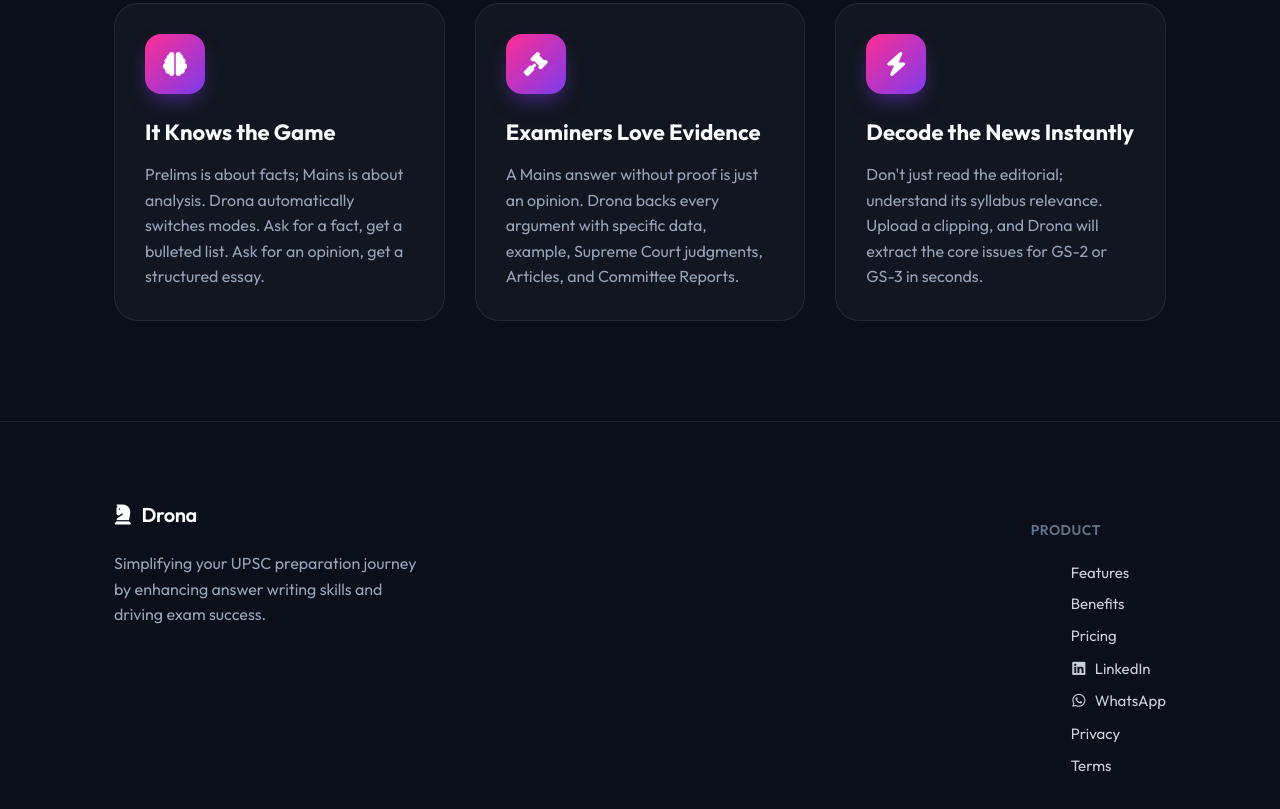
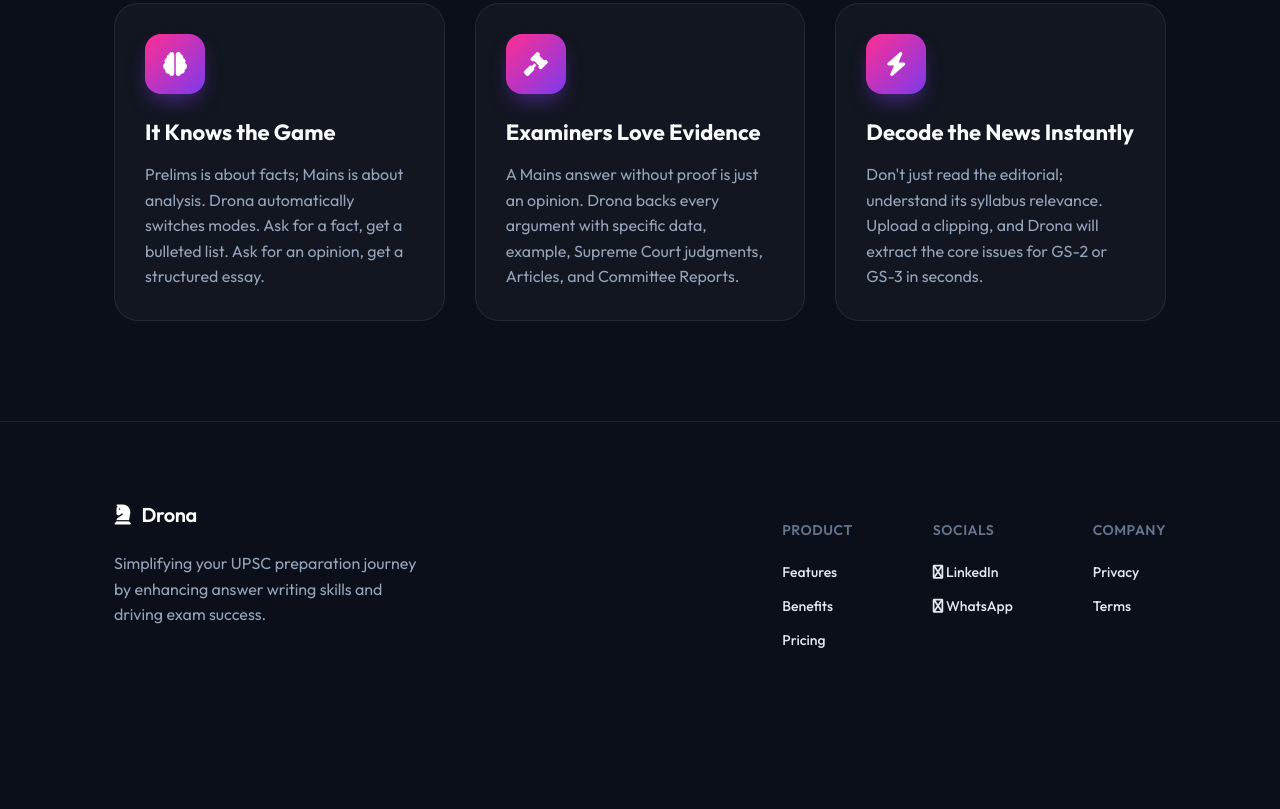
Before and after one commit to abhijeetsachan/drona-ai-mentor, a website: page index.html in a window 1280 px wide. Shown: the part 1793-2602 px from the top of the page. After the commit the page ends 2522 px from the top, so only its background shows below. Drawn offline with Linux system fonts and the light colour scheme.

Commit message:
Update index.html

```diff
--- a/index.html
+++ b/index.html
@@ -215,30 +215,35 @@
                 <div class="footer-links-grid">
                     <div class="footer-col">
                         <h4>Product</h4>
-                        <ul class="footer-column">
-    <li><a href="#">Features</a></li>
-    <li><a href="#">Benefits</a></li>
-    <li><a href="#">Pricing</a></li>
+                        <ul class="footer-list">
+                            <li><a href="#features">Features</a></li>
+                            <li><a href="#benefits">Benefits</a></li>
+                            <li><a href="#pricing">Pricing</a></li>
                         </ul>
-
-<ul class="footer-column">
+                    </div>
+                    <div class="footer-col">
+                        <h4>Socials</h4>
+                        <ul class="footer-list">
                             <li>
     <a href="https://www.linkedin.com/in/abhijeet-singh-85586710a/" target="_blank">
-            <i class="fa-brands fa-linkedin"></i> LinkedIn
+        <i class="fa fa-linkedin"></i> LinkedIn
     </a>
 </li>
+
 <li>
     <a href="https://wa.me/919454899809" target="_blank">
-            <i class="fa-brands fa-whatsapp"></i> WhatsApp
+        <i class="fa fa-whatsapp"></i> WhatsApp
     </a>
 </li>
+
                         </ul>
-
-<ul class="footer-column">
+                    </div>
+                    <div class="footer-col">
+                        <h4>Company</h4>
+                        <ul class="footer-list">
                             <li><a href="#">Privacy</a></li>
                             <li><a href="#">Terms</a></li>
                         </ul>
-
                     </div>
                 </div>
             </div>
```
Lines whose indentation alone changed are shown as unchanged.
